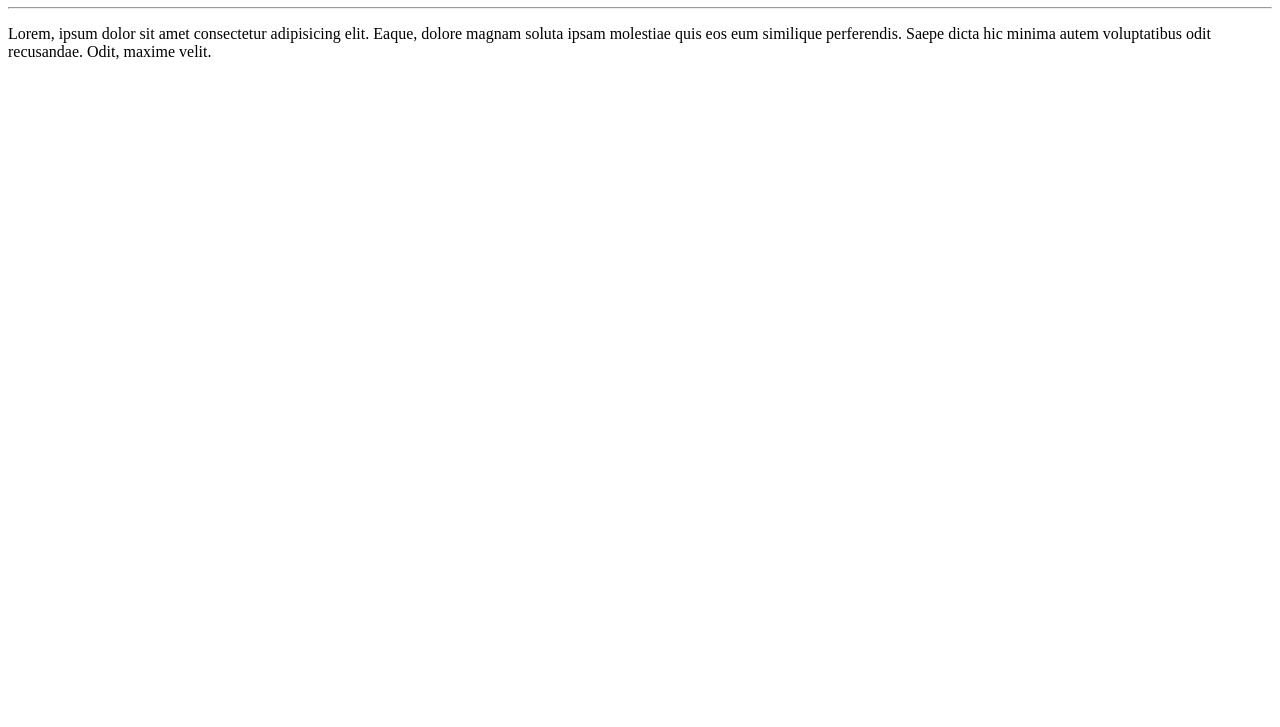
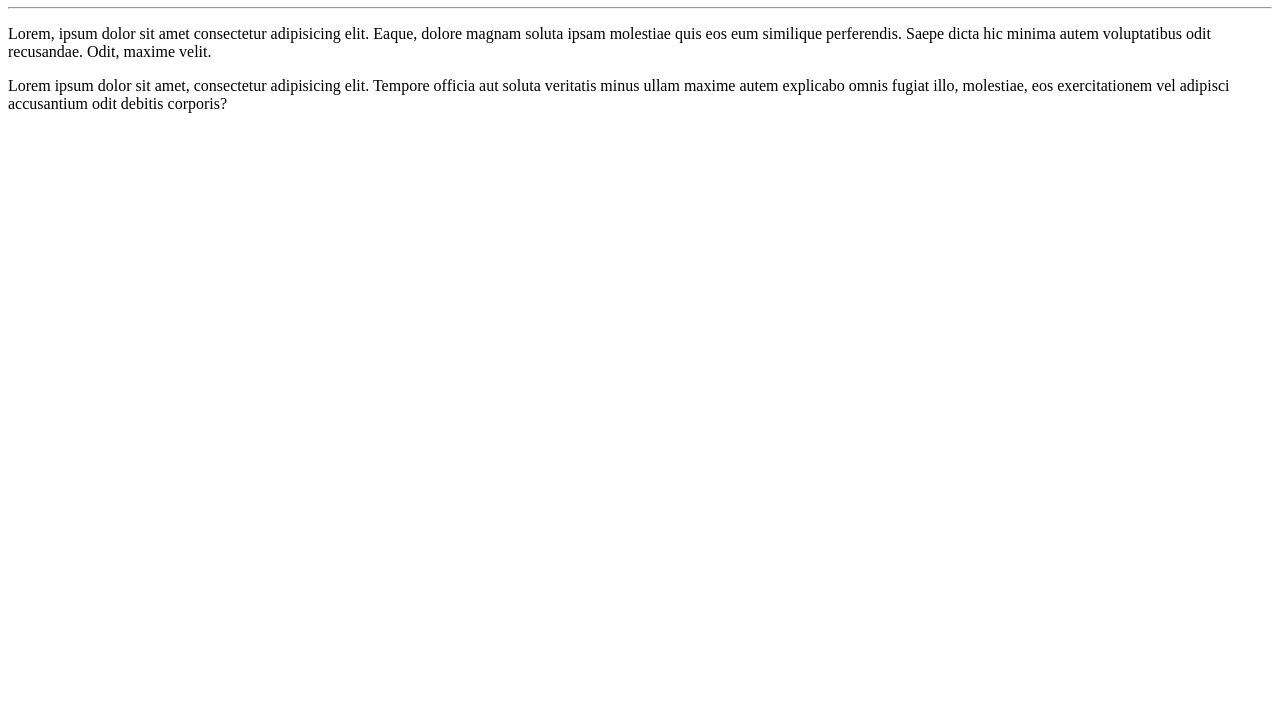
Before and after one commit to IgorFonseca07/Ola_Mundo, a plain HTML site: page site-exemplo/index.html in a window 1280 px wide. Shown: the part 73-800 px from the top of the page. Drawn offline with Linux system fonts and the light colour scheme.

Commit message:
Criei um novo parágrafo!

```diff
--- a/site-exemplo/index.html
+++ b/site-exemplo/index.html
@@ -9,5 +9,6 @@
     <h1>Olá, Mundo!</h1>
     <hr>
     <p>Lorem, ipsum dolor sit amet consectetur adipisicing elit. Eaque, dolore magnam soluta ipsam molestiae quis eos eum similique perferendis. Saepe dicta hic minima autem voluptatibus odit recusandae. Odit, maxime velit.</p>
+    <p>Lorem ipsum dolor sit amet, consectetur adipisicing elit. Tempore officia aut soluta veritatis minus ullam maxime autem explicabo omnis fugiat illo, molestiae, eos exercitationem vel adipisci accusantium odit debitis corporis?</p>
 </body>
 </html>
```
